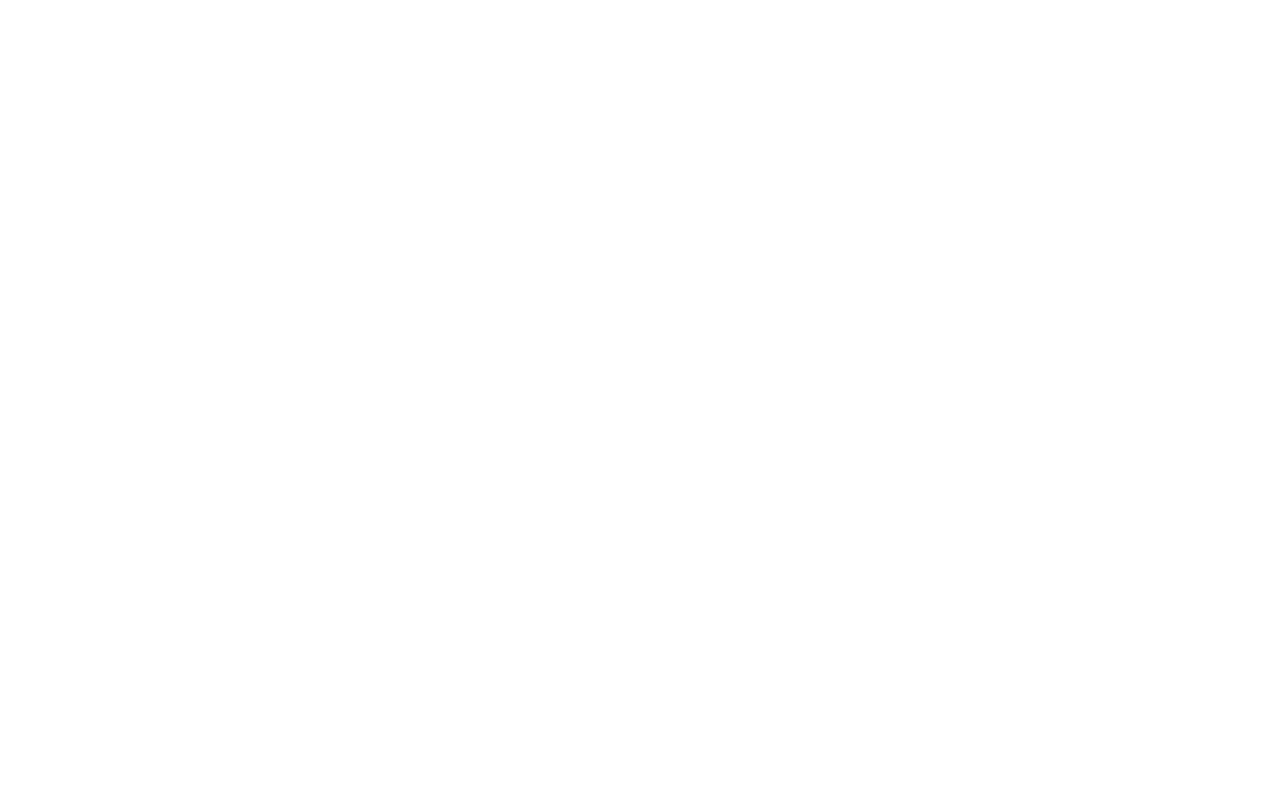
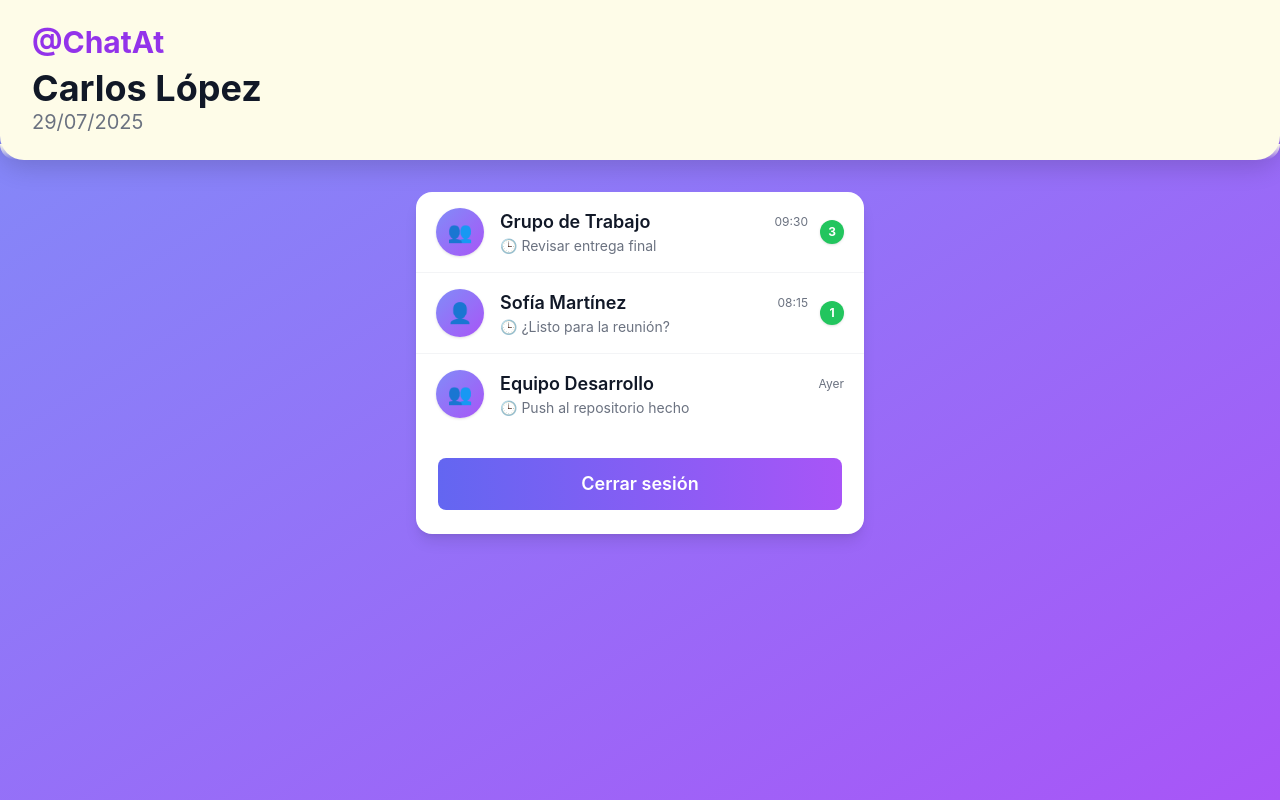
Before and after one commit to HolmanAlv/ChatAt, a React (Create React App) app in the folder frontend/: page /menu in a window 1280 px wide. Before the commit this address had no page. Built offline with nearby package versions, Linux system fonts and the light colour scheme.

Commit message:
new views and some improvements

```diff
--- a/frontend/src/App.js
+++ b/frontend/src/App.js
@@ -4,6 +4,7 @@
 import Register from "./components/Register";
 import RegistroExito from "./components/RegistroExito";
 import Chat from "./components/Chat";
+import MenuPrincipal from "./components/MenuPrincipal";
 
 export default function App() {
   return (
@@ -14,6 +15,42 @@
         <Route path="/register" element={<Register />} />
         <Route path="/registro-exito" element={<RegistroExito />} />
         <Route path="/chat" element={<Chat />} />
+        <Route
+  path="/menu"
+  element={
+    <MenuPrincipal
+      nombre="Carlos López"
+      fecha="29/07/2025"
+      chats={[
+        {
+          codigo: 1,
+          nombre: "Grupo de Trabajo",
+          tipo: "Grupo",
+          ultimo_mensaje: "Revisar entrega final",
+          hora_ultimo_mensaje: "09:30",
+          nuevos_mensajes: 3,
+        },
+        {
+          codigo: 2,
+          nombre: "Sofía Martínez",
+          tipo: "Privado",
+          ultimo_mensaje: "¿Listo para la reunión?",
+          hora_ultimo_mensaje: "08:15",
+          nuevos_mensajes: 1,
+        },
+        {
+          codigo: 3,
+          nombre: "Equipo Desarrollo",
+          tipo: "Grupo",
+          ultimo_mensaje: "Push al repositorio hecho",
+          hora_ultimo_mensaje: "Ayer",
+          nuevos_mensajes: 0,
+        },
+      ]}
+    />
+  }
+/>
+
       </Routes>
     </Router>
   );
--- /dev/null
+++ b/frontend/src/components/MenuPrincipal.jsx
@@ -0,0 +1,76 @@
+import { useNavigate } from "react-router-dom";
+
+export default function MenuPrincipal({
+  nombre = "Usuario Demo",
+  fecha = "2025-07-29",
+  chats = [],
+}) {
+  const navigate = useNavigate();
+
+  return (
+    <div className="min-h-screen bg-gradient-to-br from-indigo-400 to-purple-500">
+      <div className="relative w-full bg-yellow-50 rounded-b-3xl shadow-[0_8px_24px_rgba(0,0,0,0.15)] px-8 py-6">
+        <span className="text-3xl font-bold text-purple-600">@ChatAt</span>
+        <div className="text-4xl font-bold text-gray-900 mt-2">{nombre}</div>
+        <div className="text-xl text-gray-500">{fecha}</div>
+
+        <div className="absolute bottom-0 left-0 w-full h-4 bg-gradient-to-b from-yellow-50 to-transparent rounded-b-3xl" />
+      </div>
+
+      {/* Lista de chats */}
+      <div className="bg-white rounded-2xl shadow-lg max-w-md mx-auto mt-8 overflow-hidden">
+        <ul className="divide-y divide-gray-100">
+            {chats.length > 0 ? (
+            chats.map((chat) => (
+                <li
+                key={chat.codigo}
+                onClick={() =>
+                    navigate(
+                    `/chat?codigo=${chat.codigo}&nombre=${encodeURIComponent(chat.nombre)}&tipo=${encodeURIComponent(chat.tipo)}`
+                    )
+                }
+                className="flex items-center px-5 py-4 cursor-pointer hover:bg-indigo-50 transition"
+                >
+                {/* Avatar */}
+                <div className="w-12 h-12 rounded-full bg-gradient-to-br from-indigo-400 to-purple-500 text-white flex items-center justify-center text-xl font-bold mr-4 shadow">
+                    {chat.tipo === "Grupo" ? "👥" : "👤"}
+                </div>
+
+                {/* Info del chat */}
+                <div className="flex-1 min-w-0">
+                    <div className="flex justify-between items-center">
+                    <p className="text-lg font-semibold text-gray-900 truncate">{chat.nombre}</p>
+                    {chat.hora_ultimo_mensaje && (
+                        <span className="text-xs text-gray-500 ml-2">{chat.hora_ultimo_mensaje}</span>
+                    )}
+                    </div>
+                    <p className="text-sm text-gray-500 truncate">
+                    {chat.ultimo_mensaje ? `🕒 ${chat.ultimo_mensaje}` : "Sin mensajes aún"}
+                    </p>
+                </div>
+
+                {/* Indicador de mensajes nuevos */}
+                {chat.nuevos_mensajes > 0 && (
+                    <div className="ml-3 bg-green-500 text-white text-xs font-bold w-6 h-6 rounded-full flex items-center justify-center shadow">
+                    {chat.nuevos_mensajes}
+                    </div>
+                )}
+                </li>
+            ))
+            ) : (
+            <li className="py-6 text-center text-gray-500">No tienes chats aún.</li>
+            )}
+        </ul>
+
+        {/* Botón de cerrar sesión */}
+        <button
+            onClick={() => navigate("/logout")}
+            className="w-[90%] mx-auto my-6 block bg-gradient-to-r from-indigo-500 to-purple-500 text-white py-3 rounded-lg text-lg font-semibold hover:from-green-400 hover:to-blue-500 transition"
+        >
+            Cerrar sesión
+        </button>
+        </div>
+
+    </div>
+  );
+}
```
